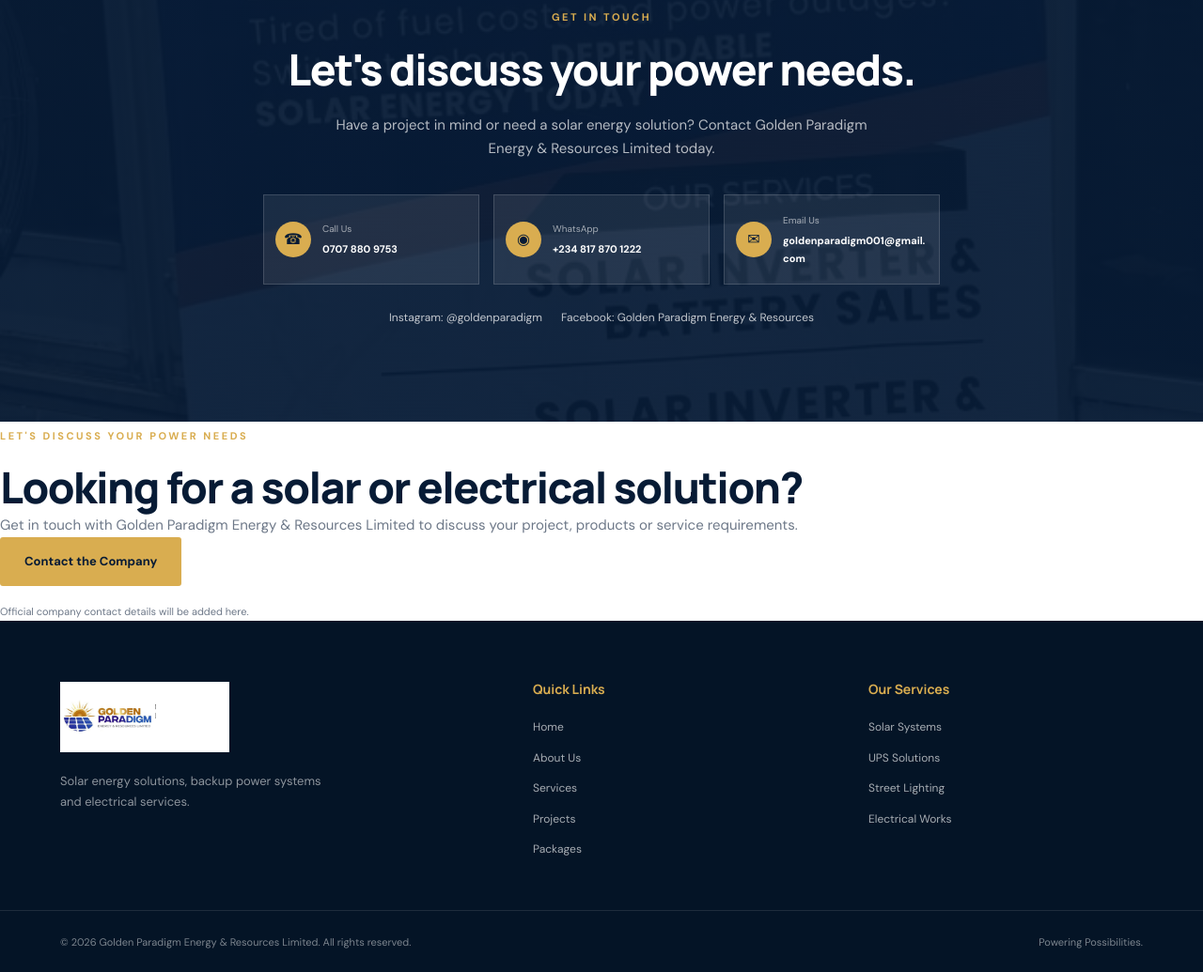
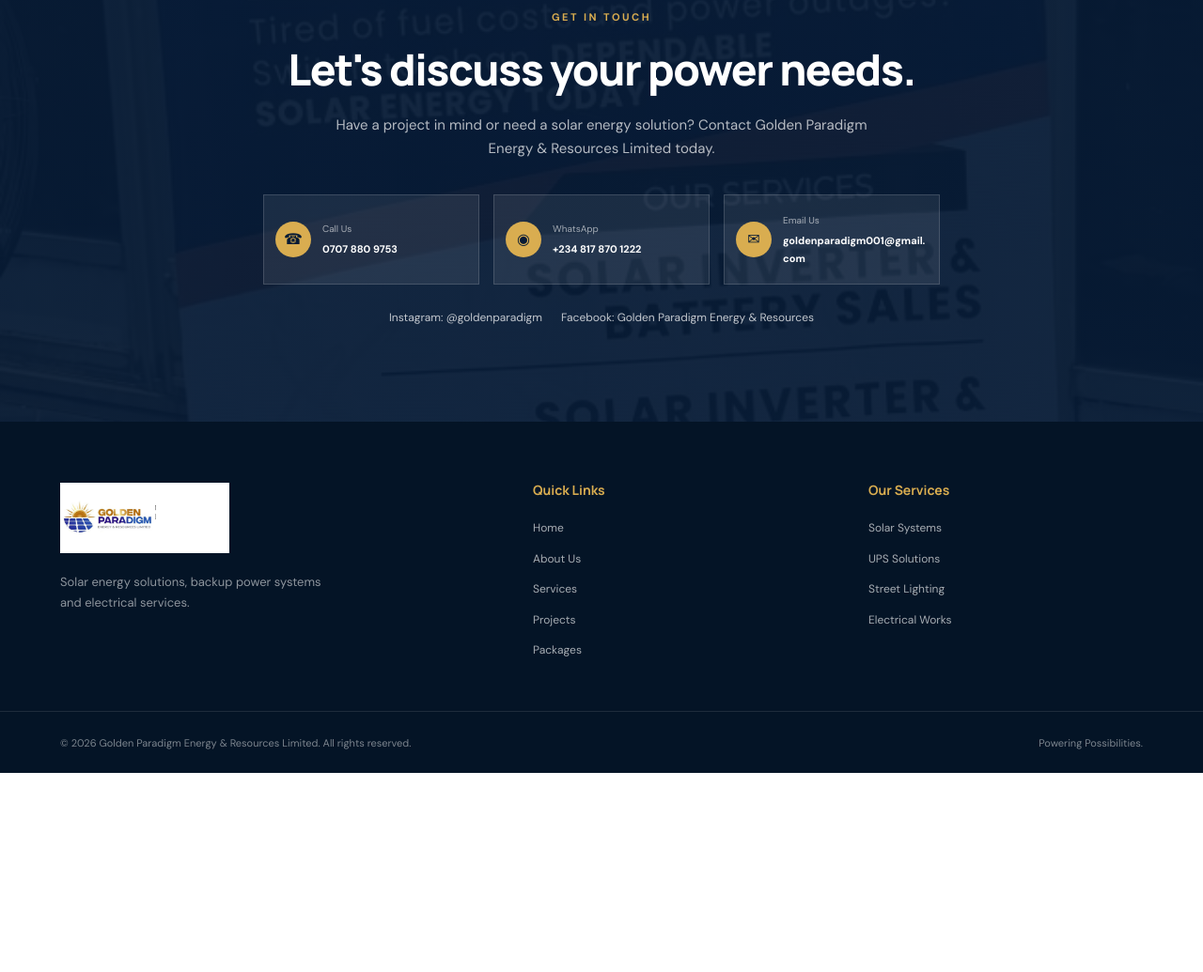
Before and after one commit to 1mojisola/golden-paradigm-website, a plain HTML site: page index.html in a window 1280 px wide. Shown: the part 8841-9876 px from the top of the page at 94% size. After the commit the page ends 9664 px from the top, so only its background shows below. Drawn offline with Linux system fonts and the light colour scheme.

Commit message:
Update index.html

```diff
--- a/index.html
+++ b/index.html
@@ -552,27 +552,6 @@
   </div>
 </section>
 
-
-        <span class="eyebrow">LET'S DISCUSS YOUR POWER NEEDS</span>
-
-        <h2>Looking for a solar or electrical solution?</h2>
-
-        <p>
-          Get in touch with Golden Paradigm Energy & Resources Limited
-          to discuss your project, products or service requirements.
-        </p>
-
-        <a href="mailto:CONTACT_EMAIL_HERE" class="btn btn-gold" id="contactEmail">
-          Contact the Company
-        </a>
-
-        <p class="contact-placeholder" id="contactNote">
-          Official company contact details will be added here.
-        </p>
-
-      </div>
-    </section>
-
   </main>
 
 
```
